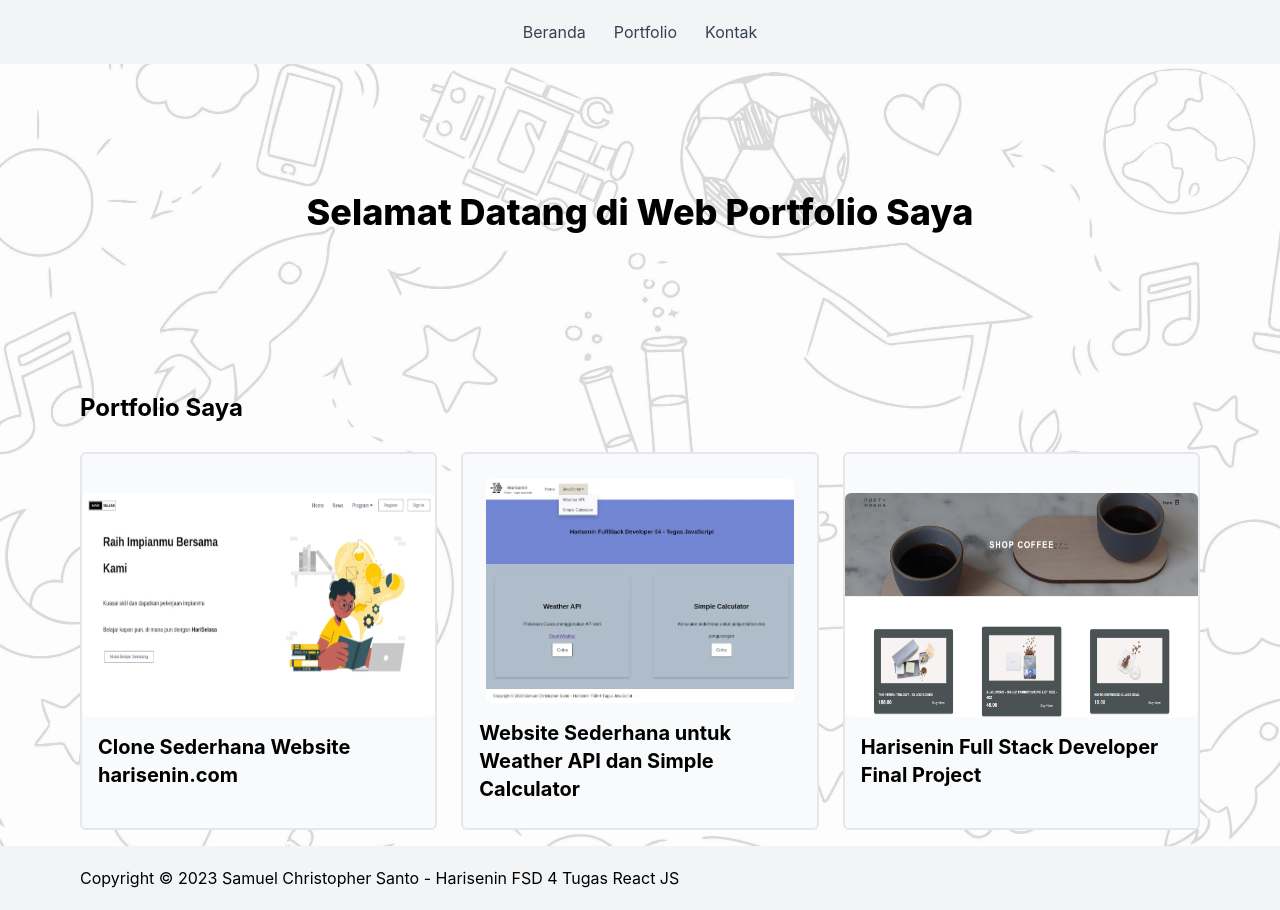
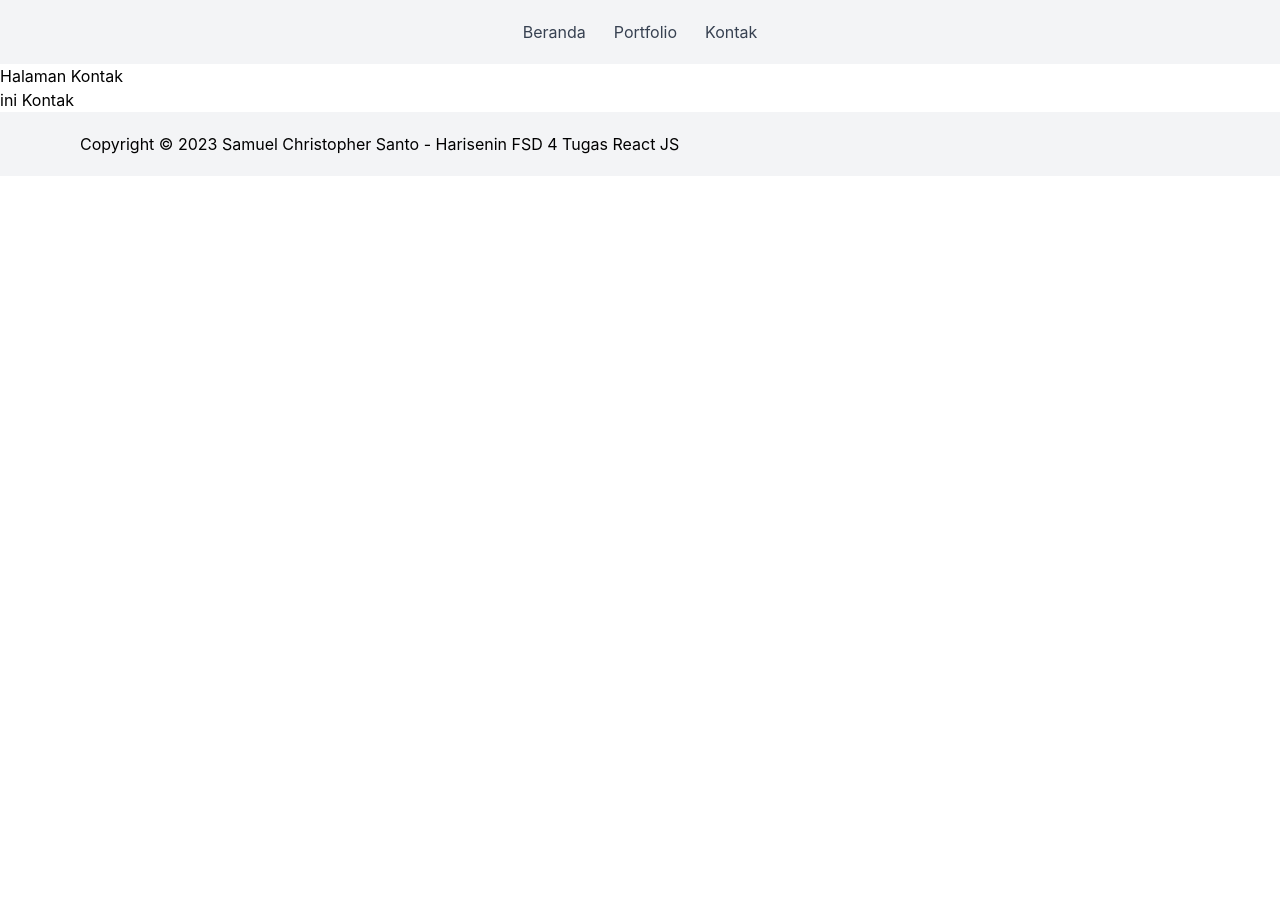
Before and after one commit to samuelchristopher/HSBC-FSD04-04-ReactJS, a React (Create React App) app: page /kontak in a window 1280 px wide. After the commit the page ends 800 px from the top, so only its background shows below. Built offline with nearby package versions, Linux system fonts and the light colour scheme.

Commit message:
feat: initial kontak

```diff
--- a/package.json
+++ b/package.json
@@ -8,6 +8,7 @@
     "@testing-library/user-event": "^13.5.0",
     "react": "^18.2.0",
     "react-dom": "^18.2.0",
+    "react-router-dom": "^6.10.0",
     "react-scripts": "5.0.1",
     "web-vitals": "^2.1.4"
   },
--- a/src/components/pages/kontak.js
+++ b/src/components/pages/kontak.js
@@ -0,0 +1,20 @@
+import Header from '../template/header';
+import Footer from '../template/footer';
+
+function Kontak() {
+  return (
+    <div>
+      {/* Header */}
+      <Header />
+
+      {/*main data */}
+      <main>
+        <h1>Halaman Kontak</h1>
+        <h2>ini Kontak</h2>
+      </main>
+      <Footer />
+    </div>
+  );
+}
+
+export default Kontak;
--- a/src/components/template/header.js
+++ b/src/components/template/header.js
@@ -1,4 +1,4 @@
-// import { Link } from 'react-router-dom';
+import { Link } from 'react-router-dom';
 import { useEffect } from 'react';
 
 function Header() {
@@ -26,24 +26,15 @@ function Header() {
             <div className="flex space-x-4">
               {/* <!-- primary nav --> */}
               <div className="hidden md:flex items-center space-x-1">
-                <a
-                  href="#"
-                  className="py-5 px-3 text-gray-700 hover:text-gray-900"
-                >
-                  Beranda
-                </a>
-                <a
-                  href="#"
-                  className="py-5 px-3 text-gray-700 hover:text-gray-900"
-                >
-                  Portfolio
-                </a>
-                <a
-                  href="#"
-                  className="py-5 px-3 text-gray-700 hover:text-gray-900"
-                >
-                  Kontak
-                </a>
+                <div className="py-5 px-3 text-gray-700 hover:text-gray-900">
+                  <Link to="/">Beranda</Link>
+                </div>
+                <div className="py-5 px-3 text-gray-700 hover:text-gray-900">
+                  <Link to="/portfolio">Portfolio</Link>
+                </div>
+                <div className="py-5 px-3 text-gray-700 hover:text-gray-900">
+                  <Link to="/kontak">Kontak</Link>
+                </div>
               </div>
             </div>
 
@@ -72,15 +63,15 @@ function Header() {
         {/* <!-- mobile menu --> */}
         <div className="flex justify-center">
           <div className="mobile-menu hidden md:hidden">
-            <a href="#" className="block py-2 px-4 text-sm hover:bg-gray-200">
-              Beranda
-            </a>
-            <a href="#" className="block py-2 px-4 text-sm hover:bg-gray-200">
-              Portfolio
-            </a>
-            <a href="#" className="block py-2 px-4 text-sm hover:bg-gray-200">
-              Kontak
-            </a>
+            <div className="block py-2 px-4 text-sm hover:bg-gray-200">
+              <Link to="/">Beranda</Link>
+            </div>
+            <div className="block py-2 px-4 text-sm hover:bg-gray-200">
+              <Link to="/portfolio">Portfolio</Link>
+            </div>
+            <div className="block py-2 px-4 text-sm hover:bg-gray-200">
+              <Link to="/kontak">Kontak</Link>
+            </div>
           </div>
         </div>
       </nav>
--- a/src/index.js
+++ b/src/index.js
@@ -1,13 +1,32 @@
 import React from 'react';
 import ReactDOM from 'react-dom/client';
+import { createBrowserRouter, RouterProvider } from 'react-router-dom';
 import './index.css';
 import App from './App';
 import reportWebVitals from './reportWebVitals';
+import Portfolio from './components/pages/portfolio';
+import Kontak from './components/pages/kontak';
 
 const root = ReactDOM.createRoot(document.getElementById('root'));
+
+const router = createBrowserRouter([
+  {
+    path: '/',
+    element: <App />,
+  },
+  {
+    path: '/portfolio',
+    element: <Portfolio />,
+  },
+  {
+    path: '/kontak',
+    element: <Kontak />,
+  },
+]);
+
 root.render(
   <React.StrictMode>
-    <App />
+    <RouterProvider router={router} />
   </React.StrictMode>
 );
 
```
Also changed, not shown: public/assets/img/kontak.webp (added), 1 other file (tests, documents, lock files or other folders).
